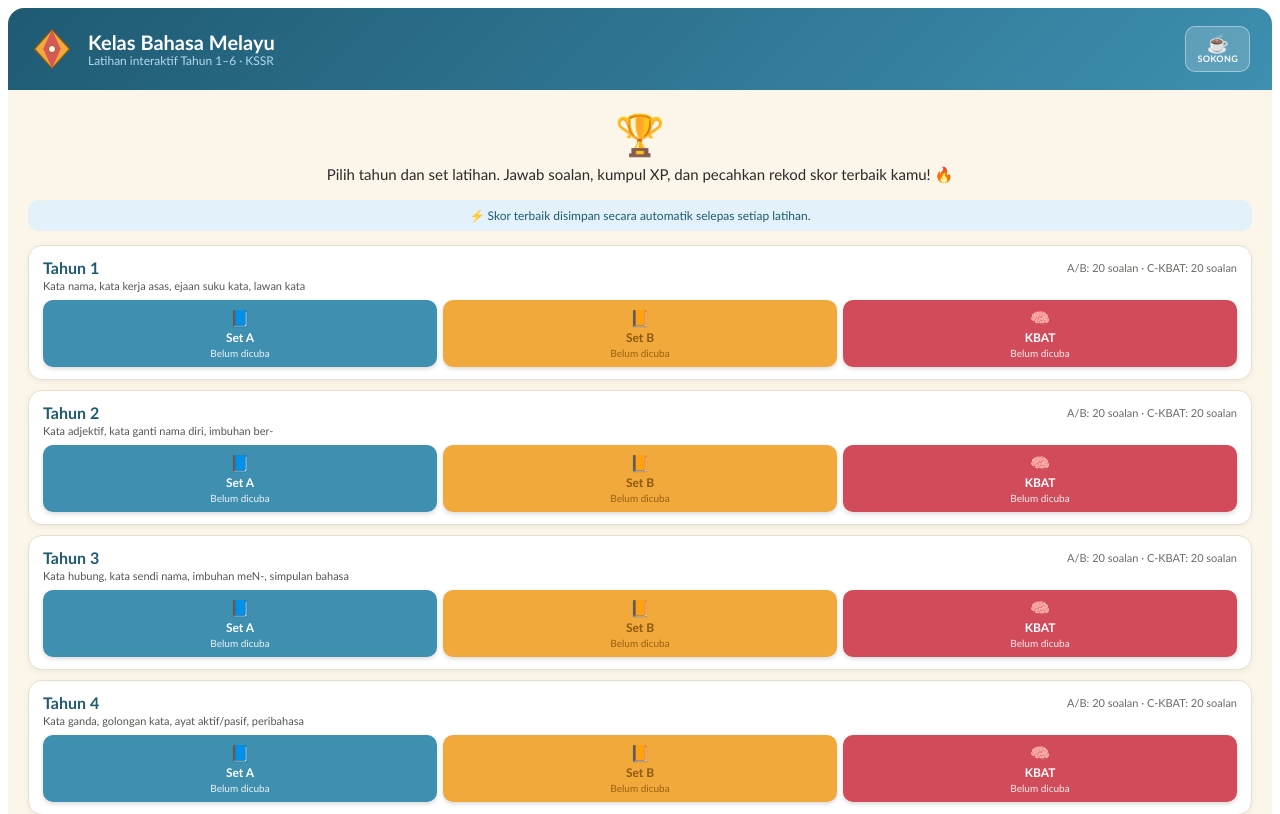
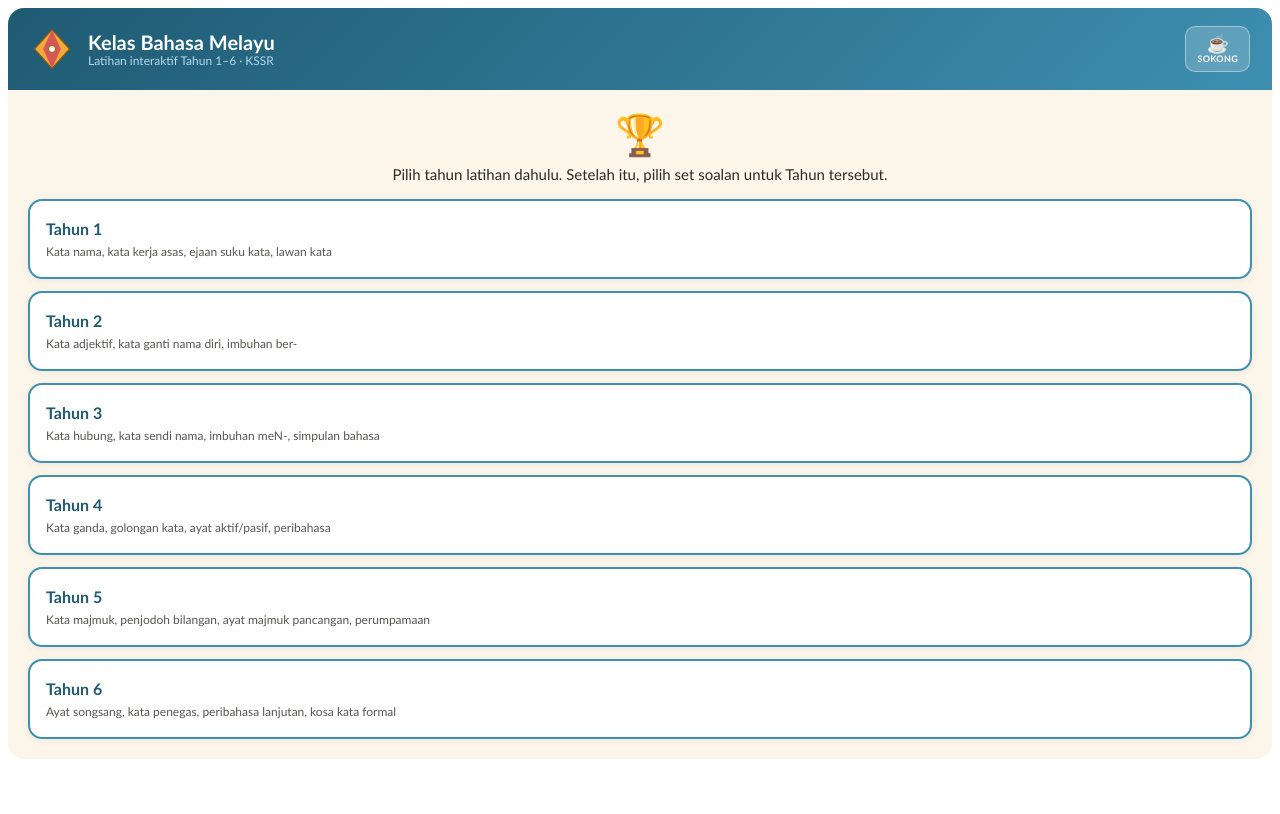
Before and after one commit to muqhtaryaasin/arau, a React (Vite) app: page / in a window 1280 px wide. Shown: the top 814 px of the page. Built offline with nearby package versions, Linux system fonts and the light colour scheme.

Commit message:
Add splash screen and two-step year/set selection flow

```diff
--- a/src/QuizApp.jsx
+++ b/src/QuizApp.jsx
@@ -724,7 +724,7 @@ function DuitNowModal({ onClose }) {
 
 // ---------- MAIN APP ----------
 export default function App() {
-  const [screen, setScreen] = useState("home");
+  const [screen, setScreen] = useState("splash");
   const [tahun, setTahun] = useState(1);
   const [setKey, setSetKey] = useState("A");
   const [qIndex, setQIndex] = useState(0);
@@ -744,9 +744,44 @@ export default function App() {
   const [progress, setProgress] = useState({});
   const [progressLoaded, setProgressLoaded] = useState(false);
   const [sessionActive, setSessionActive] = useState(false);
+  const [selectedYear, setSelectedYear] = useState(null);
   const toastTimer = useRef(null);
   const [showDuitNow, setShowDuitNow] = useState(false);
   const duitNowTimer = useRef(null);
+
+  const storageGet = async key => {
+    if (typeof window !== "undefined" && window.storage) {
+      try {
+        const res = await window.storage.get(key, false);
+        return res && res.value ? JSON.parse(res.value) : null;
+      } catch (e) {
+        return null;
+      }
+    }
+    try {
+      const item = window.localStorage.getItem(key);
+      return item ? JSON.parse(item) : null;
+    } catch (e) {
+      return null;
+    }
+  };
+
+  const storageSet = async (key, value) => {
+    const payload = JSON.stringify(value);
+    if (typeof window !== "undefined" && window.storage) {
+      try {
+        await window.storage.set(key, payload, false);
+        return;
+      } catch (e) {
+        // fallback to localStorage
+      }
+    }
+    try {
+      window.localStorage.setItem(key, payload);
+    } catch (e) {
+      // ignore write errors
+    }
+  };
 
   // Inject CSS keyframes once
   useEffect(() => {
@@ -761,6 +796,7 @@ export default function App() {
       @keyframes streakPop { 0%{transform:scale(0);opacity:0} 60%{transform:scale(1.2)} 100%{transform:scale(1);opacity:1} }
       @keyframes cardSlide { 0%{transform:translateX(30px);opacity:0} 100%{transform:translateX(0);opacity:1} }
       @keyframes correctPulse { 0%{box-shadow:0 0 0 0 rgba(92,138,58,0.5)} 70%{box-shadow:0 0 0 10px rgba(92,138,58,0)} 100%{box-shadow:0 0 0 0 rgba(92,138,58,0)} }
+      @keyframes splashPulse { 0%,100%{transform:scale(0.96);opacity:0.8} 50%{transform:scale(1.05);opacity:1} }
     `;
     document.head.appendChild(style);
     return () => document.head.removeChild(style);
@@ -772,10 +808,8 @@ export default function App() {
       for (const lv of [1, 2, 3, 4, 5, 6]) {
         for (const set of ["A", "B", "C"]) {
           const key = `progress:D${lv}-${set}`;
-          try {
-            const res = await window.storage.get(key, false);
-            if (res && res.value) next[key] = JSON.parse(res.value);
-          } catch (e) {}
+          const record = await storageGet(key);
+          if (record) next[key] = record;
         }
       }
       setProgress(next);
@@ -783,6 +817,13 @@ export default function App() {
     }
     loadProgress();
   }, []);
+
+  useEffect(() => {
+    const splashTimer = setTimeout(() => {
+      if (screen === "splash") setScreen("home");
+    }, 1400);
+    return () => clearTimeout(splashTimer);
+  }, [screen]);
 
   // Random DuitNow popup timer (3–7 min intervals, not during active answering)
   useEffect(() => {
@@ -827,6 +868,7 @@ export default function App() {
   function startQuiz(level, set) {
     playSound("start");
     setTahun(level);
+    setSelectedYear(level);
     setSetKey(set);
     setQIndex(0);
     setScore(0);
@@ -901,7 +943,7 @@ export default function App() {
       lastPlayed: new Date().toISOString(),
     };
     setProgress(p => ({ ...p, [key]: record }));
-    try { await window.storage.set(key, JSON.stringify(record), false); } catch (e) {}
+    await storageSet(key, record);
     setSessionActive(false);
     setScreen("result");
   }
@@ -939,68 +981,94 @@ export default function App() {
 
       <div style={{ padding: "20px" }}>
 
+        {/* SPLASH SCREEN */}
+        {screen === "splash" && (
+          <div style={{ minHeight: "320px", display: "flex", flexDirection: "column", justifyContent: "center", alignItems: "center", textAlign: "center", gap: "18px", color: COLORS.skyDark }}>
+            <div style={{ fontSize: "54px", lineHeight: 1 }}>📚</div>
+            <div style={{ fontSize: "26px", fontWeight: 800 }}>Selamat Datang ke Kelas BM</div>
+            <div style={{ maxWidth: "360px", fontSize: "14px", color: COLORS.ink, lineHeight: 1.7 }}>
+              Latihan interaktif Tahun 1–6. Pilih tahun dan set untuk mula berlatih.
+            </div>
+            <div style={{ width: "72px", height: "72px", borderRadius: "50%", border: `4px solid ${COLORS.sky}`, display: "flex", justifyContent: "center", alignItems: "center", animation: "splashPulse 1.3s ease-in-out infinite" }}>
+              <span style={{ fontSize: "24px" }}>⏳</span>
+            </div>
+          </div>
+        )}
+
         {/* HOME SCREEN */}
-        {screen === "home" && (
+        {screen === "home" && !selectedYear && (
           <div>
             <div style={{ textAlign: "center", marginBottom: "16px" }}>
               <div style={{ fontSize: "40px" }}>🏆</div>
               <p style={{ fontSize: "15px", color: COLORS.ink, margin: "6px 0" }}>
-                Pilih tahun dan set latihan. Jawab soalan, kumpul XP, dan pecahkan rekod skor terbaik kamu! 🔥
+                Pilih tahun latihan dahulu. Setelah itu, pilih set soalan untuk Tahun tersebut.
               </p>
             </div>
-            {progressLoaded && (
-              <div style={{ fontSize: "12px", color: COLORS.skyDark, background: "#E3F2FA", borderRadius: "10px", padding: "8px 14px", marginBottom: "14px", textAlign: "center" }}>
-                ⚡ Skor terbaik disimpan secara automatik selepas setiap latihan.
+            <div style={{ display: "grid", gap: "12px" }}>
+              {[1, 2, 3, 4, 5, 6].map(lv => (
+                <button key={lv} onClick={() => setSelectedYear(lv)}
+                  style={{
+                    width: "100%", textAlign: "left", padding: "18px 16px",
+                    background: "white", border: `2px solid ${COLORS.sky}`, borderRadius: "14px",
+                    cursor: "pointer", fontFamily: "inherit", boxShadow: "0 2px 8px rgba(0,0,0,0.06)",
+                  }}>
+                  <div style={{ fontSize: "16px", fontWeight: 700, color: COLORS.skyDark }}>Tahun {lv}</div>
+                  <div style={{ fontSize: "12px", color: COLORS.ink, opacity: 0.8, marginTop: "6px" }}>{TAHUN_FOCUS[lv]}</div>
+                </button>
+              ))}
+            </div>
           </div>
         )}
+
+        {screen === "home" && selectedYear !== null && (
+          <div>
+            <div style={{ display: "flex", justifyContent: "space-between", alignItems: "center", marginBottom: "16px" }}>
+              <button onClick={() => setSelectedYear(null)}
+                style={{
+                  background: "none", border: "none", color: COLORS.skyDark,
+                  cursor: "pointer", fontSize: "14px", fontWeight: 700,
+                }}>
+                ← Pilih Tahun Lain
+              </button>
+              <div style={{ fontSize: "14px", fontWeight: 700, color: COLORS.skyDark }}>Tahun {selectedYear}</div>
+            </div>
+            <div style={{ fontSize: "12px", color: COLORS.skyDark, background: "#E3F2FA", borderRadius: "10px", padding: "10px 14px", marginBottom: "14px", textAlign: "center" }}>
+              Pilih salah satu set untuk Tahun {selectedYear}.
+            </div>
             <div style={{ display: "grid", gap: "10px" }}>
-              {[1, 2, 3, 4, 5, 6].map(lv => (
-                <div key={lv} style={{ border: "1.5px solid #E5E0CF", background: "white", borderRadius: "14px", padding: "12px 14px", boxShadow: "0 2px 6px rgba(0,0,0,0.05)" }}>
-                  <div style={{ display: "flex", justifyContent: "space-between", alignItems: "center", marginBottom: "2px" }}>
-                    <span style={{ fontSize: "16px", fontWeight: 700, color: COLORS.skyDark }}>Tahun {lv}</span>
-                    <span style={{ fontSize: "11px", color: COLORS.ink, opacity: 0.7 }}>A/B: 20 soalan · C-KBAT: 20 soalan</span>
-                  </div>
-                  <div style={{ fontSize: "11px", color: COLORS.ink, opacity: 0.8, marginBottom: "8px" }}>{TAHUN_FOCUS[lv]}</div>
-                  <div style={{ display: "flex", gap: "6px" }}>
               {[
                 { set: "A", label: "Set A", emoji: "📘", bg: COLORS.sky, color: "white" },
                 { set: "B", label: "Set B", emoji: "📙", bg: COLORS.sun, color: COLORS.sunDark },
                 { set: "C", label: "KBAT", emoji: "🧠", bg: COLORS.hibiscus, color: "white" },
               ].map(s => {
-                      const rec = progress[`progress:D${lv}-${s.set}`];
+                const rec = progress[`progress:D${selectedYear}-${s.set}`];
                 const perfect = rec && rec.bestScore === rec.total;
-                      const isCurrentSession = sessionActive && lv === tahun && s.set === setKey;
+                const isCurrentSession = sessionActive && selectedYear === tahun && s.set === setKey;
                 return (
                   <button key={s.set} onClick={() => {
                     if (isCurrentSession) {
                       setScreen("quiz");
                     } else {
-                            startQuiz(lv, s.set);
+                      startQuiz(selectedYear, s.set);
                     }
                   }}
                     style={{
-                            flex: 1, background: s.bg, color: s.color, border: isCurrentSession ? `2px solid ${COLORS.ink}` : "none",
-                            borderRadius: "10px", padding: "8px 4px", fontWeight: 700, cursor: "pointer",
-                            fontFamily: "inherit", fontSize: "12px", display: "flex",
-                            flexDirection: "column", alignItems: "center", gap: "2px",
-                            boxShadow: "0 2px 4px rgba(0,0,0,0.15)",
-                            position: "relative", overflow: "hidden",
+                      width: "100%", padding: "16px 14px", display: "flex", justifyContent: "space-between",
+                      alignItems: "center", borderRadius: "14px", background: s.bg, color: s.color,
+                      border: isCurrentSession ? `2px solid ${COLORS.ink}` : "none",
+                      cursor: "pointer", fontFamily: "inherit", boxShadow: "0 2px 8px rgba(0,0,0,0.08)",
                     }}>
-                          {perfect && <span style={{ position: "absolute", top: 2, right: 4, fontSize: "10px" }}>⭐</span>}
-                          <span style={{ fontSize: "16px" }}>{s.emoji}</span>
-                          <span>{s.label}</span>
-                          <span style={{ fontSize: "10px", fontWeight: 400, opacity: 0.9 }}>
-                            {rec ? `${rec.bestScore}/${rec.total}` : "Belum dicuba"}
-                          </span>
-                          {isCurrentSession && (
-                            <span style={{ fontSize: "10px", fontWeight: 700, opacity: 0.9, marginTop: "4px" }}>Teruskan</span>
-                          )}
+                    <div style={{ textAlign: "left" }}>
+                      <div style={{ fontSize: "15px", fontWeight: 700 }}>{s.label}</div>
+                      <div style={{ fontSize: "12px", opacity: 0.9 }}>{rec ? `${rec.bestScore}/${rec.total} terbaik` : "Belum dicuba"}</div>
+                    </div>
+                    <div style={{ display: "flex", flexDirection: "column", alignItems: "flex-end" }}>
+                      <div style={{ fontSize: "24px" }}>{s.emoji}</div>
+                      {isCurrentSession && <div style={{ fontSize: "12px", fontWeight: 700 }}>Teruskan</div>}
+                    </div>
                   </button>
                 );
               })}
-                  </div>
-                </div>
-              ))}
             </div>
           </div>
         )}
```
Lines whose indentation alone changed are shown as unchanged.
